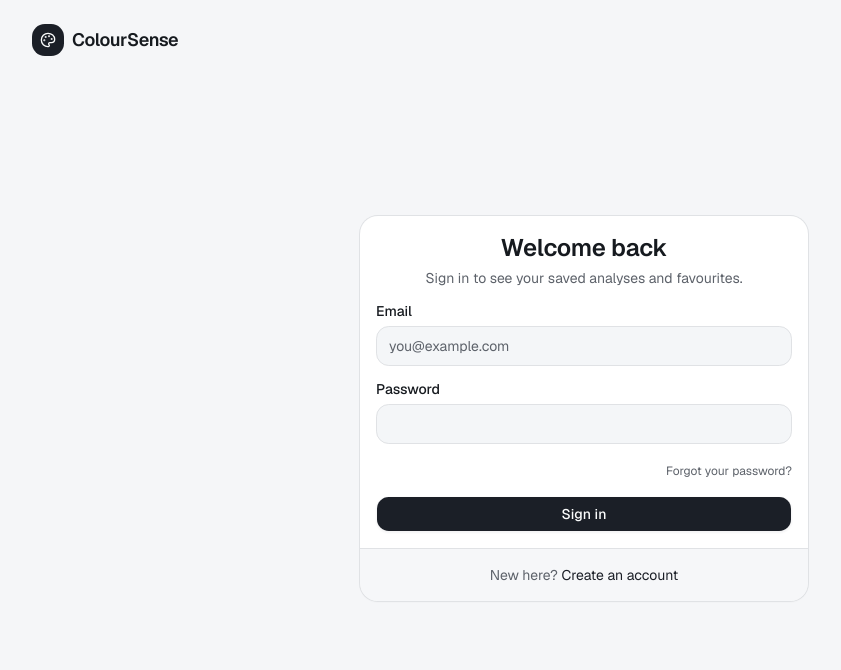
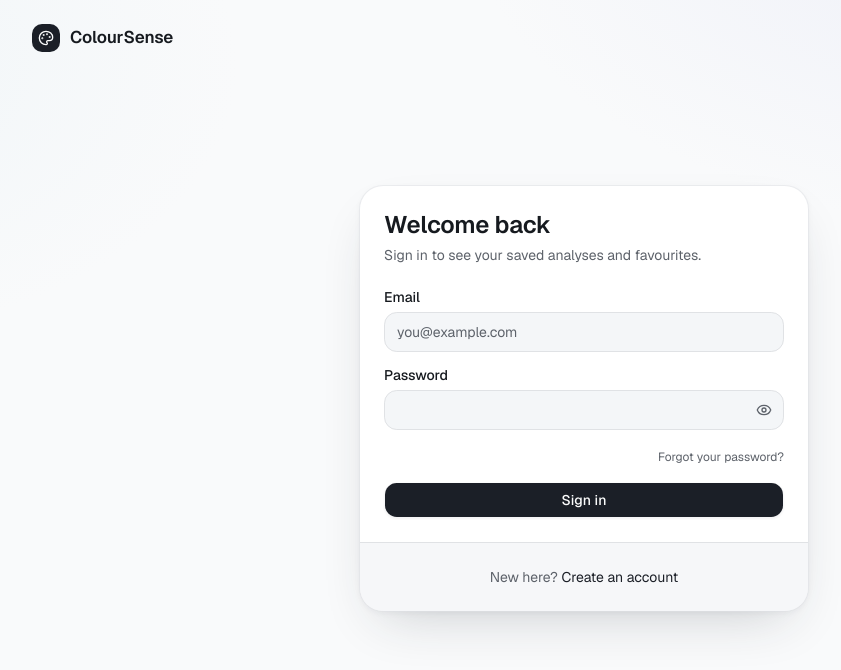
Before and after one commit to MuhdAqmarr/Smart-Personal-Colour-Analysis-System, a Next.js app in the folder apps/web/: page /sign-in in a window 1280 px wide. Shown: the top 670 px of the page, without its empty margins (56-897 px from the left). Built offline with nearby package versions, Linux system fonts and the light colour scheme; no server answers.

Commit message:
feat(auth): redesign authentication screens
Auth screens sit on the ambient wash with an elevated, left-aligned
panel; password fields gain an accessible show/hide visibility toggle
(aria-pressed, labelled); labels, error wiring, and Supabase flows are
unchanged.

```diff
--- a/apps/web/src/app/(auth)/layout.tsx
+++ b/apps/web/src/app/(auth)/layout.tsx
@@ -5,22 +5,22 @@ import { siteConfig } from "@/lib/site";
 
 export default function AuthLayout({ children }: { children: React.ReactNode }) {
   return (
-    <div className="bg-secondary/40 flex min-h-svh flex-col">
+    <div className="wash-page flex min-h-svh flex-col">
       <header className="mx-auto w-full max-w-6xl px-4 py-6 sm:px-6">
         <Link
           href="/"
-          className="inline-flex items-center gap-2"
+          className="inline-flex items-center gap-2.5"
           aria-label={`${siteConfig.name} home`}
         >
-          <span className="bg-primary text-primary-foreground flex size-8 items-center justify-center rounded-lg">
+          <span className="bg-primary text-primary-foreground flex size-7 items-center justify-center rounded-[10px]">
             <Palette className="size-4" aria-hidden="true" />
           </span>
-          <span className="font-heading text-lg font-semibold tracking-tight">
+          <span className="text-[1.0625rem] font-semibold tracking-[-0.01em]">
             {siteConfig.name}
           </span>
         </Link>
       </header>
-      <main id="main-content" className="flex flex-1 items-center justify-center px-4 pb-16">
+      <main id="main-content" className="flex flex-1 items-center justify-center px-4 pb-20">
         <div className="w-full max-w-md">{children}</div>
       </main>
     </div>
--- a/apps/web/src/components/auth/auth-form-shell.tsx
+++ b/apps/web/src/components/auth/auth-form-shell.tsx
@@ -22,10 +22,10 @@ interface AuthFormShellProps {
  * Supabase environment is not configured (guest analysis still works). */
 export function AuthFormShell({ title, description, children, footer }: AuthFormShellProps) {
   return (
-    <Card>
-      <CardHeader className="text-center">
-        <CardTitle className="font-heading text-2xl">{title}</CardTitle>
-        <CardDescription>{description}</CardDescription>
+    <Card variant="elevated" className="rounded-2xl [--card-spacing:--spacing(6)]">
+      <CardHeader>
+        <CardTitle className="text-title-3">{title}</CardTitle>
+        <CardDescription className="text-sm leading-relaxed">{description}</CardDescription>
       </CardHeader>
       <CardContent className="space-y-4">
         {!isSupabaseConfigured() ? (
--- a/apps/web/src/components/auth/form-field.tsx
+++ b/apps/web/src/components/auth/form-field.tsx
@@ -1,6 +1,7 @@
 "use client";
 
-import { useId } from "react";
+import { Eye, EyeOff } from "lucide-react";
+import { useId, useState } from "react";
 
 import { Input } from "@/components/ui/input";
 import { Label } from "@/components/ui/label";
@@ -11,18 +12,45 @@ interface TextFieldProps extends Omit<React.ComponentProps<typeof Input>, "id">
   hint?: string;
 }
 
-/** Labelled input with accessible error/hint wiring (aria-describedby). */
-export function TextField({ label, error, hint, ...inputProps }: TextFieldProps) {
+/** Labelled input with accessible error/hint wiring (aria-describedby).
+ * Password fields get a show/hide visibility toggle. */
+export function TextField({ label, error, hint, type, ...inputProps }: TextFieldProps) {
   const id = useId();
   const hintId = `${id}-hint`;
   const errorId = `${id}-error`;
+  const [showPassword, setShowPassword] = useState(false);
+  const isPassword = type === "password";
   const describedBy =
     [hint ? hintId : null, error ? errorId : null].filter(Boolean).join(" ") || undefined;
 
   return (
     <div className="space-y-2">
       <Label htmlFor={id}>{label}</Label>
-      <Input id={id} aria-invalid={Boolean(error)} aria-describedby={describedBy} {...inputProps} />
+      <div className="relative">
+        <Input
+          id={id}
+          type={isPassword && showPassword ? "text" : type}
+          aria-invalid={Boolean(error)}
+          aria-describedby={describedBy}
+          className={isPassword ? "pr-11" : undefined}
+          {...inputProps}
+        />
+        {isPassword ? (
+          <button
+            type="button"
+            onClick={() => setShowPassword((current) => !current)}
+            aria-label={showPassword ? "Hide password" : "Show password"}
+            aria-pressed={showPassword}
+            className="text-muted-foreground hover:text-foreground focus-visible:ring-ring/50 absolute inset-y-0 right-0 flex w-10 items-center justify-center rounded-r-lg outline-none transition-colors focus-visible:ring-3"
+          >
+            {showPassword ? (
+              <EyeOff className="size-4" aria-hidden="true" />
+            ) : (
+              <Eye className="size-4" aria-hidden="true" />
+            )}
+          </button>
+        ) : null}
+      </div>
       {hint && !error ? (
         <p id={hintId} className="text-muted-foreground text-xs">
           {hint}
```
